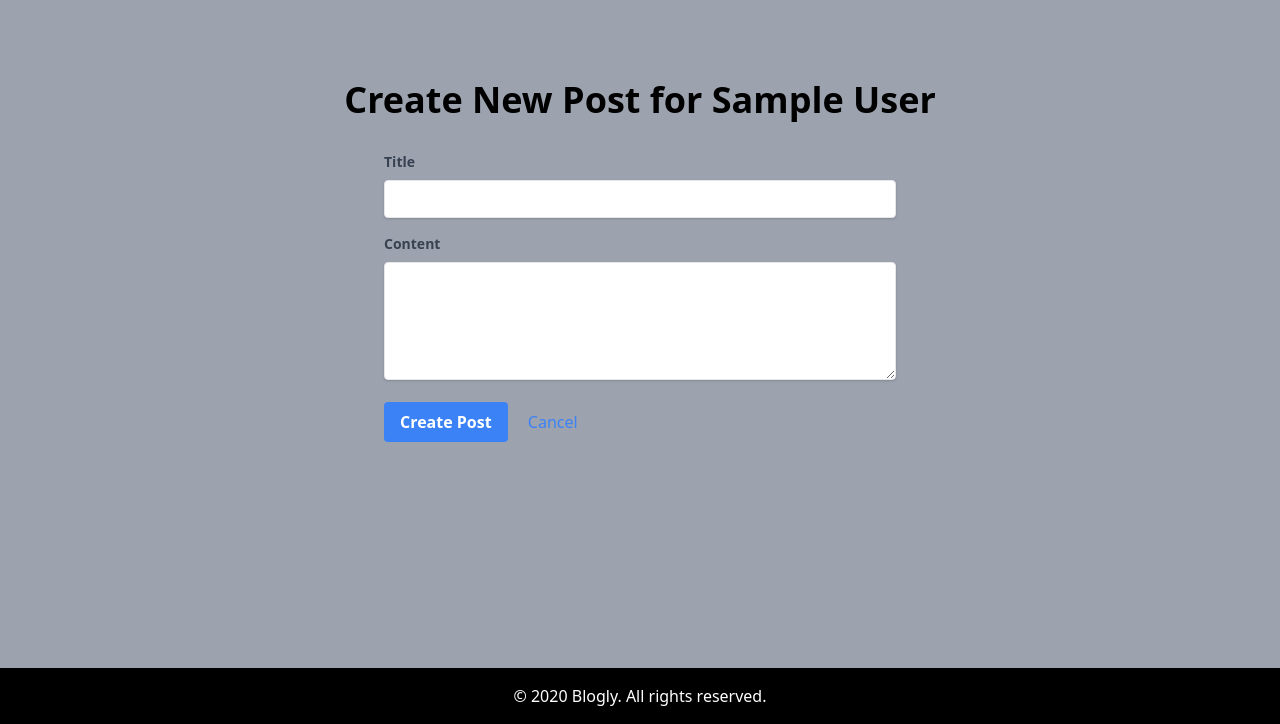
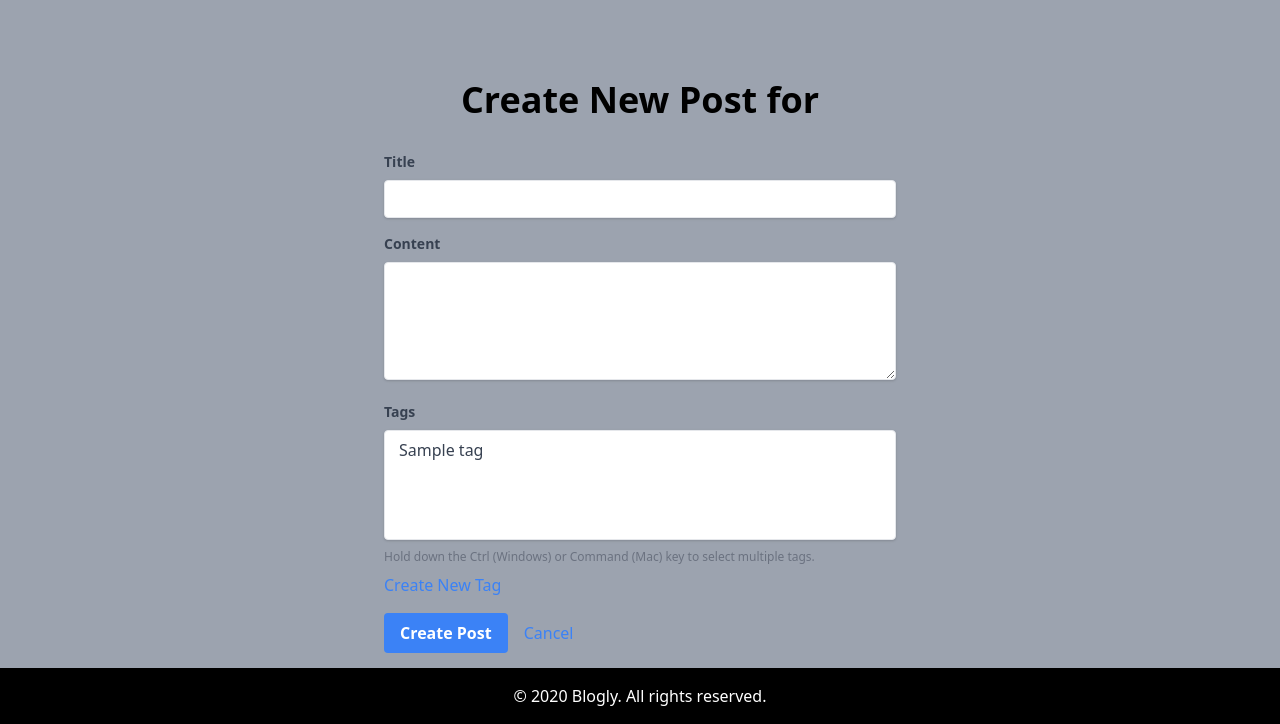
Before and after one commit to bnelsonemail/Blogly-Database, a Flask app: template templates/new_post.html in a window 1280 px wide. Shown: the part 76-800 px from the top of the page. Run offline with Flask 3, Linux system fonts and the light colour scheme; tables that the repository leaves empty hold one stand-in row (values such as "Sample post"); the template is opened without the code that fills it: values that come from a table or form of the project are taken from there, most other values are stand-ins (such as "Sample title", 1, 10 or a date in 2020).

Commit message:
added in new tag html and model.  Refactored app.py, edit and new post templates.

```diff
--- a/app.py
+++ b/app.py
@@ -8,7 +8,7 @@ from flask import Flask, render_template, request, redirect, flash
 from flask_debugtoolbar import DebugToolbarExtension
 from dotenv import load_dotenv
 from sqlalchemy.exc import SQLAlchemyError, IntegrityError
-from models import db, connect_db, User, BlogPost
+from models import db, connect_db, User, BlogPost, Tag
 
 
 from config import DevelopmentConfig, ProductionConfig, TestingConfig
@@ -192,18 +192,30 @@ def delete_user(user_id):
 def new_post(user_id):
     """Show form to create a new post for a user or handle form submission."""
     user = User.query.get_or_404(user_id)
+    tags = Tag.query.all()  # Fetch all tags to populate the dropdown
 
     if request.method == 'POST':
         title = request.form.get('title')
         content = request.form.get('content')
+        # Get selected tags from the form
+        selected_tag_ids = request.form.getlist('tags')
 
         if not title or not content:
             flash("Title and content are required.", "error")
             return redirect(request.url)
 
         try:
+            # Create a new post
             post = BlogPost(user_id=user.id, title=title, content=content)
             db.session.add(post)
+
+            # Associate tags with the new post
+            if selected_tag_ids:
+                tags_to_add = (Tag.query.filter(Tag.id.in_(selected_tag_ids))
+                               .all())
+                # Assuming BlogPost has a many-to-many relationship with Tag
+                post.tags.extend(tags_to_add)
+
             db.session.commit()
 
             flash('Post created successfully!', 'success')
@@ -211,22 +223,26 @@ def new_post(user_id):
         except IntegrityError as e:
             db.session.rollback()
             print(f"Integrity Error: {e}")
-            flash("A database integrity error occurred. Check your data "
+            flash("A database integrity error occurred. Check your data"
                   "constraints.", "error")
         except SQLAlchemyError as e:
             db.session.rollback()
             print(f"Database Error: {e}")
             flash("An error occurred while saving the post. Please try again.",
                   "error")
+
         return redirect(request.url)
 
-    return render_template('new_post.html', user=user)
+    # Render the template with the user and available tags
+    return render_template('new_post.html', user=user, tags=tags)
 
 
 @app.route('/posts/<int:post_id>')
 def show_post(post_id):
-    """Show a specific post."""
+    """Show a specific post with its tags."""
     post = BlogPost.query.get_or_404(post_id)
+
+    # The post object should include related tags through the relationship
     return render_template('post_detail.html', post=post)
 
 
@@ -234,29 +250,46 @@ def show_post(post_id):
 def edit_post(post_id):
     """Show form to edit a post or handle edit form submission."""
     post = BlogPost.query.get_or_404(post_id)
+    tags = Tag.query.all()  # Fetch all available tags for the dropdown
 
     if request.method == 'POST':
-        # Get title and content from the form
-        post.title = request.form['title']
-        post.content = request.form['content']
+        # Get title, content, and selected tags from the form
+        post.title = request.form.get('title')
+        post.content = request.form.get('content')
+        selected_tag_ids = request.form.getlist('tags')
 
-        db.session.commit()
+        # Update the tags associated with the post
+        post.tags = Tag.query.filter(Tag.id.in_(selected_tag_ids)).all()
 
-        flash('Post updated successfully!', 'success')
-        return redirect(f'/posts/{post.id}')
+        try:
+            db.session.commit()
+            flash('Post updated successfully!', 'success')
+            return redirect(f'/posts/{post.id}')
+        except SQLAlchemyError as e:
+            db.session.rollback()
+            print(f"Database Error: {e}")
+            flash("An error occurred while saving the post. Please try again.",
+                  "error")
+            return redirect(request.url)
 
-    return render_template('edit_post.html', post=post)
+    return render_template('edit_post.html', post=post, tags=tags)
 
 
 @app.route('/posts/<int:post_id>/delete', methods=['POST'])
 def delete_post(post_id):
-    """Delete a specific post."""
+    """Delete a specific post, including its tag associations."""
     post = BlogPost.query.get_or_404(post_id)
 
-    db.session.delete(post)
-    db.session.commit()
+    try:
+        db.session.delete(post)
+        db.session.commit()
+        flash('Post deleted successfully!', 'success')
+    except SQLAlchemyError as e:
+        db.session.rollback()
+        print(f"Database Error: {e}")
+        flash("An error occurred while deleting the post. Please try again.",
+              "error")
 
-    flash('Post deleted successfully!', 'success')
     return redirect(f'/user/{post.user_id}')
 
 
--- a/models.py
+++ b/models.py
@@ -1,8 +1,10 @@
 """Models for Blogly."""
 
+from datetime import datetime
 from flask_sqlalchemy import SQLAlchemy
+from sqlalchemy.orm import relationship
 from sqlalchemy.orm.exc import DetachedInstanceError
-from datetime import datetime
+
 
 db = SQLAlchemy()
 
@@ -89,3 +91,35 @@ class BlogPost(db.Model):
         """Show information about blog post."""
         return (f"<BlogPost id={self.id} title={self.title}"
                 "created_at={self.created_at}>")
+
+
+class Tag(db.Model):
+    """Tag Class."""
+
+    __tablename__ = "tags"
+
+    id = db.Column(db.Integer, primary_key=True, autoincrement=True)
+    name = db.Column(db.String(50), unique=True, nullable=False)
+
+    # Relationship to access posts for a tag
+    posts = relationship("BlogPost", secondary="post_tags",
+                         back_populates="tags")
+
+    def __repr__(self):
+        """Show information about tag."""
+        return f"<Tag id={self.id} name={self.name}>"
+
+
+class PostTag(db.Model):
+    """Association table for BlogPost and Tag."""
+
+    __tablename__ = "post_tags"
+
+    post_id = db.Column(db.Integer, db.ForeignKey("blog_posts.id"),
+                        primary_key=True, nullable=False)
+    tag_id = db.Column(db.Integer, db.ForeignKey("tags.id"), primary_key=True,
+                       nullable=False)
+
+    def __repr__(self):
+        """Show information about PostTag association."""
+        return f"<PostTag post_id={self.post_id} tag_id={self.tag_id}>"
--- a/templates/new_post.html
+++ b/templates/new_post.html
@@ -7,18 +7,59 @@
   <h1 class="text-4xl text-black font-bold pt-20 mb-8">Create New Post for {{ user.full_name }}</h1>
 
   <form action="/users/{{ user.id }}/posts/new" method="POST" class="w-full max-w-lg">
+
     <div class="mb-4">
       <label for="title" class="block text-gray-700 text-sm font-bold mb-2">Title</label>
-      <input type="text" name="title" id="title" class="shadow appearance-none border rounded w-full py-2 px-3 text-gray-700 leading-tight focus:outline-none focus:shadow-outline" required>
+      <input
+        type="text"
+        name="title"
+        id="title"
+        class="shadow appearance-none border rounded w-full py-2 px-3 text-gray-700 leading-tight focus:outline-none focus:shadow-outline"
+        required
+      >
     </div>
 
     <div class="mb-4">
       <label for="content" class="block text-gray-700 text-sm font-bold mb-2">Content</label>
-      <textarea name="content" id="content" rows="5" class="shadow appearance-none border rounded w-full py-2 px-3 text-gray-700 leading-tight focus:outline-none focus:shadow-outline" required></textarea>
+      <textarea
+        name="content"
+        id="content"
+        rows="5"
+        class="shadow appearance-none border rounded w-full py-2 px-3 text-gray-700 leading-tight focus:outline-none focus:shadow-outline"
+        required
+      ></textarea>
     </div>
 
-    <button type="submit" class="bg-blue-500 hover:bg-blue-700 text-white font-bold py-2 px-4 rounded focus:outline-none focus:shadow-outline">Create Post</button>
-    <a href="/user/{{ user.id }}" class="ml-4 text-blue-500 hover:underline">Cancel</a>
+    <!-- Tag selection dropdown -->
+    <div class="mb-4">
+      <label for="tags" class="block text-gray-700 text-sm font-bold mb-2">Tags</label>
+      <select
+        name="tags"
+        id="tags"
+        class="shadow border rounded w-full py-2 px-3 text-gray-700 focus:outline-none focus:shadow-outline"
+        multiple
+      >
+        {% for tag in tags %}
+          <option value="{{ tag.id }}">{{ tag.name }}</option>
+        {% endfor %}
+      </select>
+      <p class="text-xs text-gray-500 mt-2">Hold down the Ctrl (Windows) or Command (Mac) key to select multiple tags.</p>
+
+      <!-- Link to create a new tag -->
+      <a href="/tags/new" class="text-blue-500 hover:underline mt-2 inline-block">Create New Tag</a>
+    </div>
+
+    <!-- Submit and Cancel buttons -->
+    <div class="flex items-center">
+      <button
+        type="submit"
+        class="bg-blue-500 hover:bg-blue-700 text-white font-bold py-2 px-4 rounded focus:outline-none focus:shadow-outline"
+      >
+        Create Post
+      </button>
+      <a href="/user/{{ user.id }}" class="ml-4 text-blue-500 hover:underline">Cancel</a>
+    </div>
+
   </form>
 </div>
 {% endblock content %}
```
Also changed, not shown: templates/edit_post.html (+46 -4 lines), templates/new_tag.html (added, +47 -0 lines).
